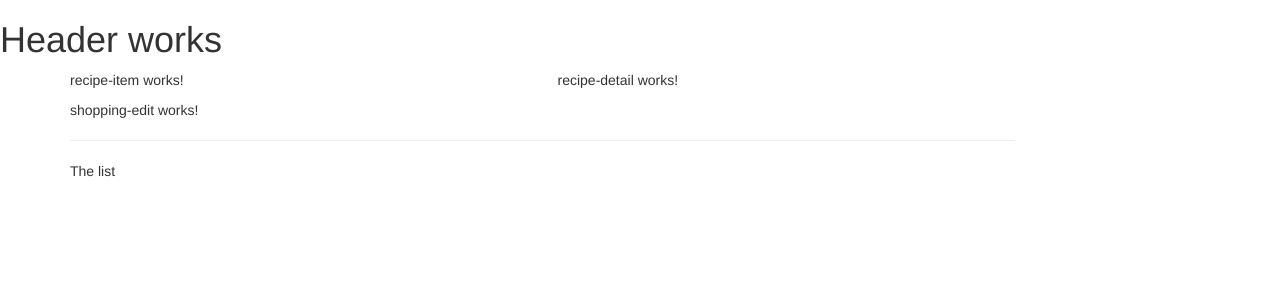
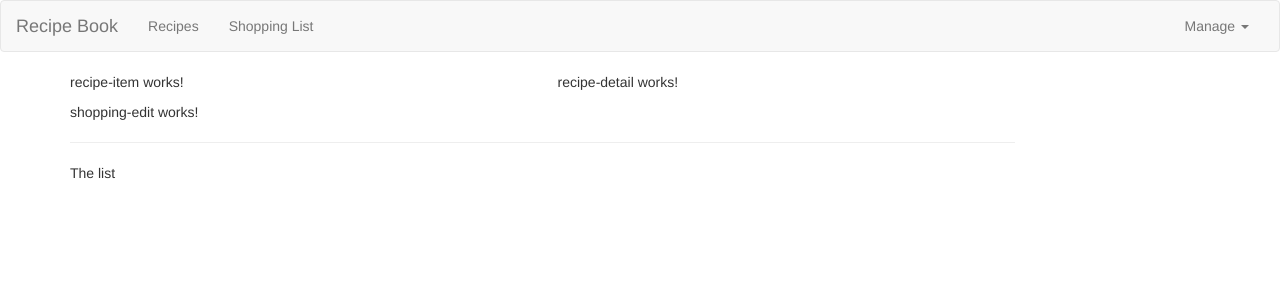
Before and after one commit to VladimirVasic/angular-practise-project, an Angular app: page / in a window 1280 px wide. Shown: the top 300 px of the page. Built offline with nearby package versions, Linux system fonts and the light colour scheme.

Commit message:
Header implemented

```diff
--- a/src/app/header/header.component.html
+++ b/src/app/header/header.component.html
@@ -1 +1,25 @@
-<h1>Header works</h1>
+<nav class="navbar navbar-default">
+  <div class="container-fluid">
+    <div class="navbar-header">
+      <a href="#" class="navbar-brand">Recipe Book</a>
+    </div>
+
+    <div class="collapse navbar-collapse">
+      <ul class="nav navbar-nav">
+        <li><a href="#">Recipes</a></li>
+        <li><a href="#">Shopping List</a></li>
+      </ul>
+      <ul class="nav navbar-nav navbar-right">
+        <li class="dropdown">
+          <a href="#" class="dropdown-toggle" role="button"
+            >Manage <span class="caret"></span
+          ></a>
+          <ul class="dropdown-menu">
+            <li><a href="#">Save</a></li>
+            <li><a href="#">Fetch</a></li>
+          </ul>
+        </li>
+      </ul>
+    </div>
+  </div>
+</nav>
```
